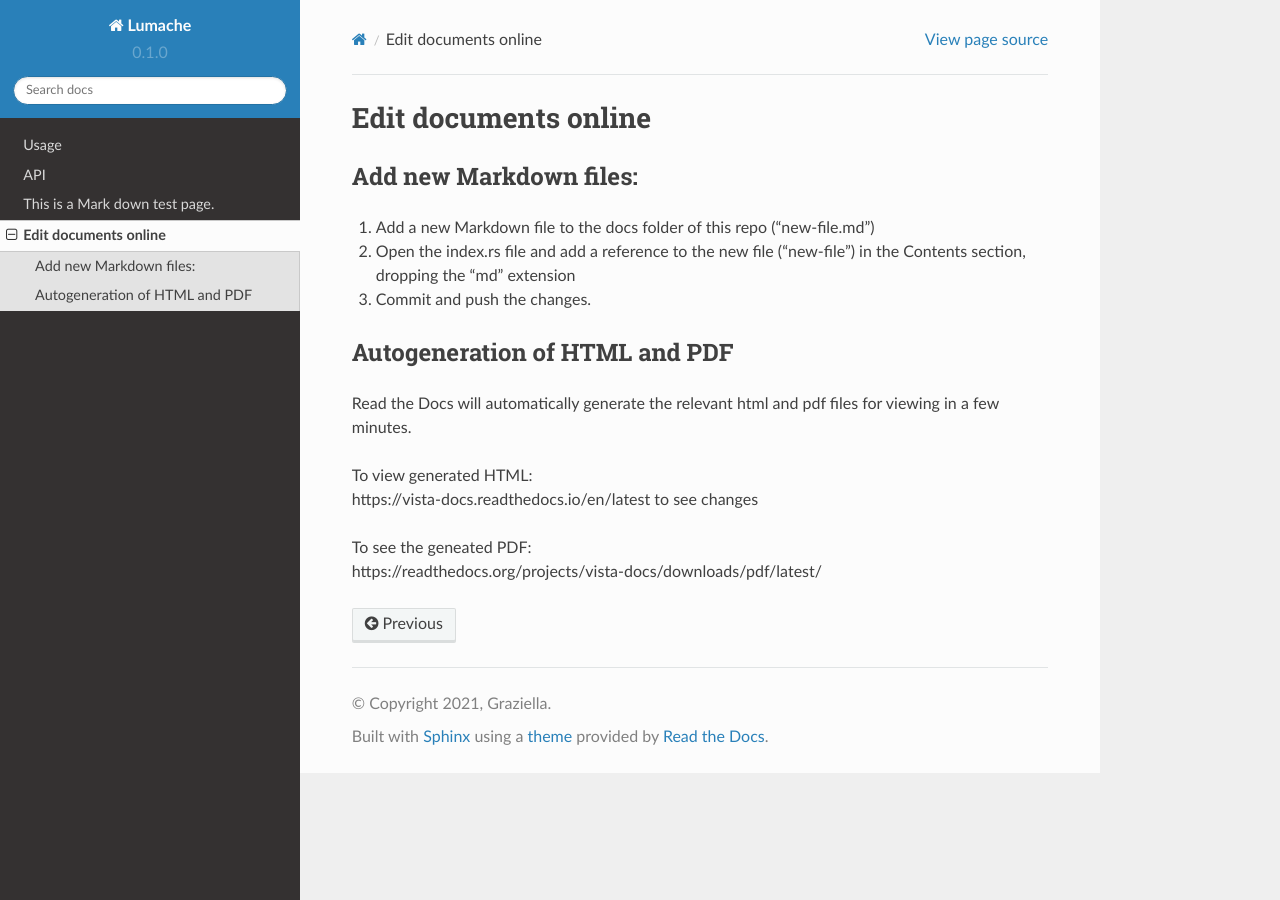
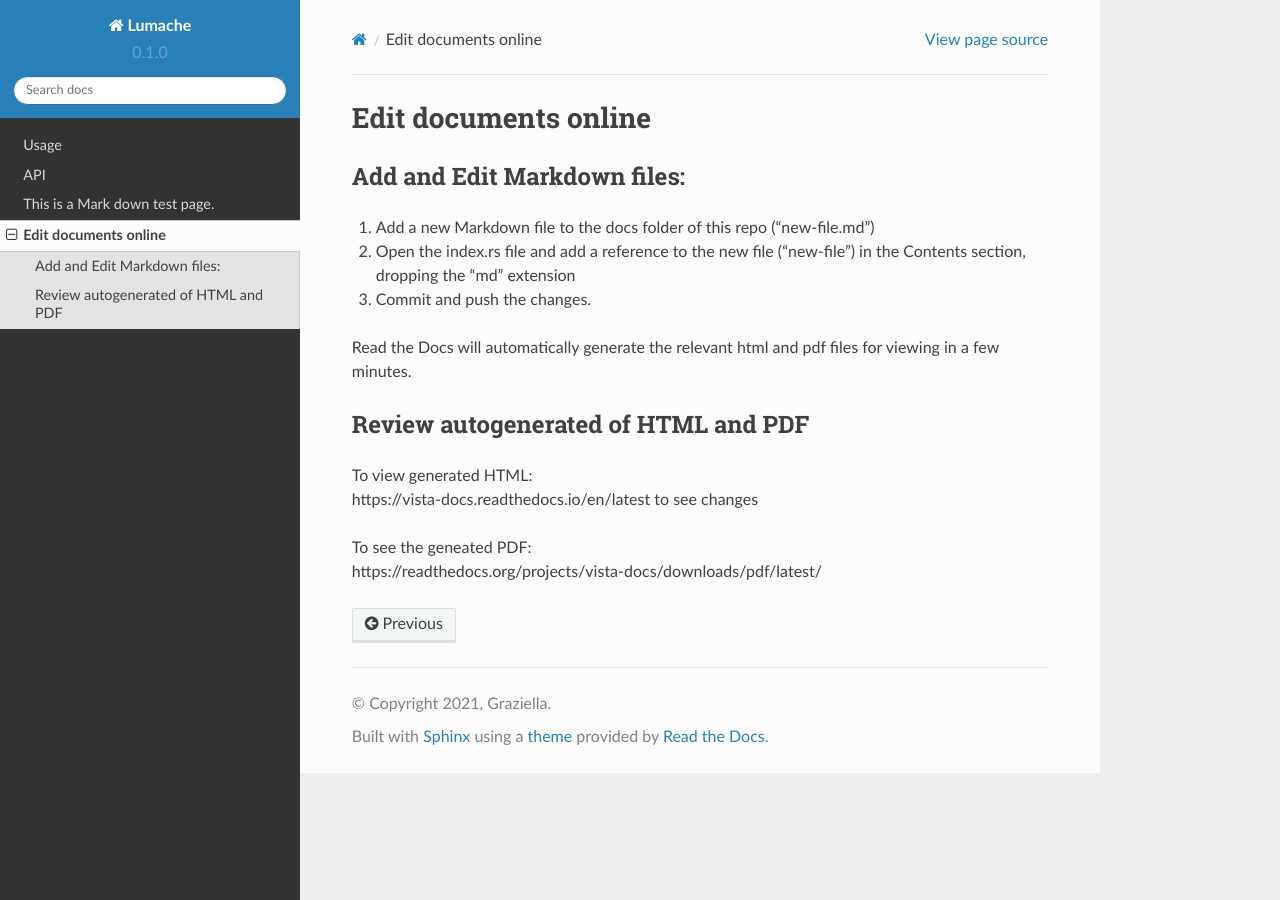
Before and after one commit to vistadocs/Sphinx-Demo, a Sphinx documentation site: the page built from docs/editing-instructions.md, in a window 1280 px wide. Built offline with Sphinx 7.4.7 and the Read the Docs theme 2.0.0, drawn with Linux system fonts in a browser that asks for light colours.

Commit message:
Update editing-instructions.md

```diff
--- a/docs/editing-instructions.md
+++ b/docs/editing-instructions.md
@@ -1,7 +1,7 @@
 # Edit documents online
 
 
-### Add new Markdown files:
+### Add and Edit Markdown files:
 
 1. Add a new Markdown file to the docs folder of this repo ("new-file.md")
 
@@ -9,9 +9,9 @@
 
 3. Commit and push the changes.
 
-### Autogeneration of HTML and PDF
+Read the Docs will automatically generate the relevant html and pdf files for viewing in a few minutes.
 
-Read the Docs will automatically generate the relevant html and pdf files for viewing in a few minutes.
+### Review autogenerated of HTML and PDF
 
 To view generated HTML:
 https://vista-docs.readthedocs.io/en/latest  to see changes
```
